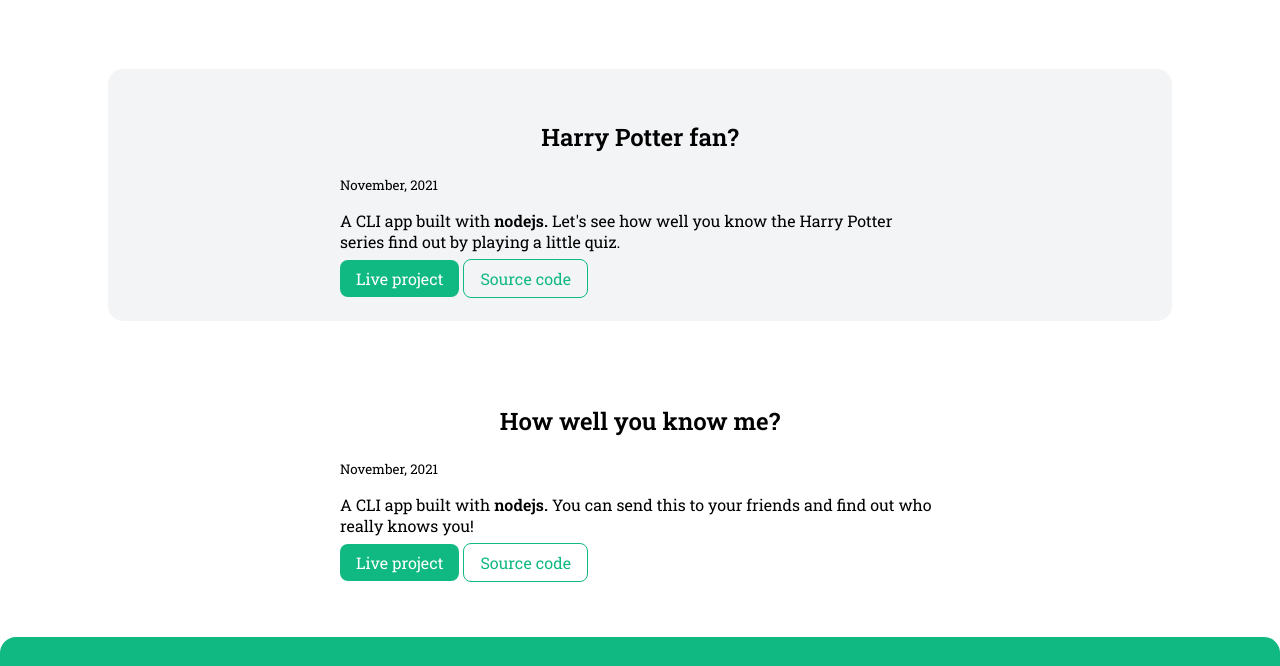
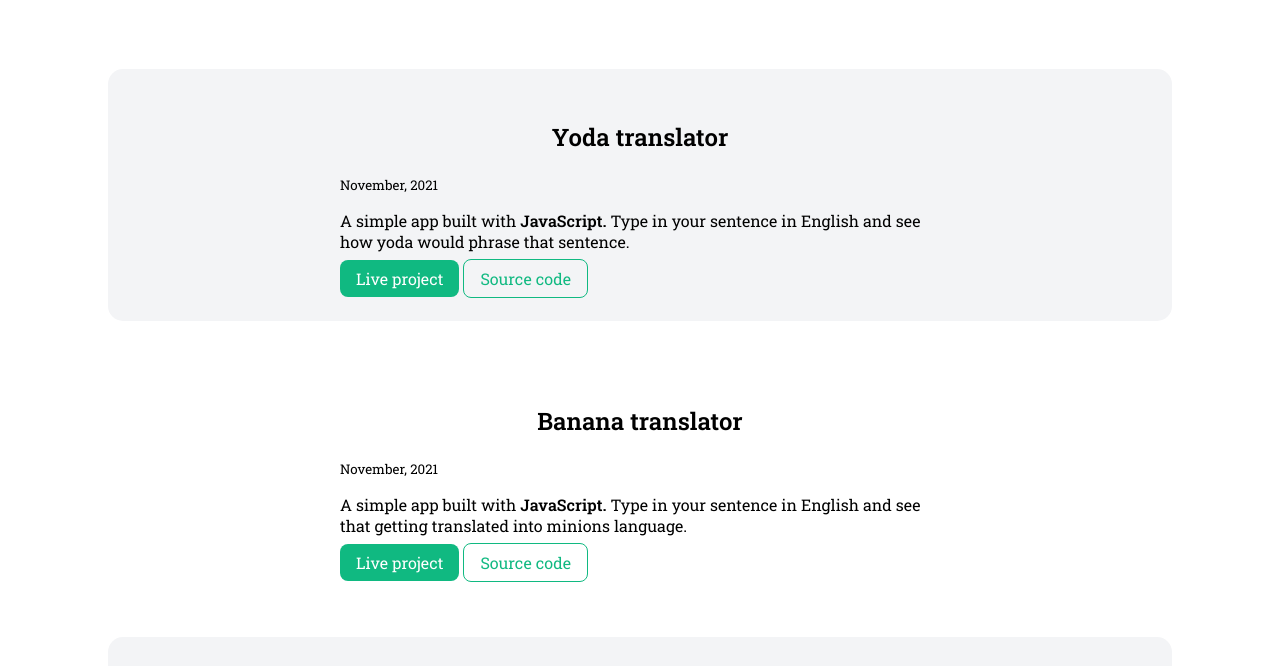
Before and after one commit to dipen2000/Dipen-chavda-portfolio, a plain HTML site: page projects.html in a window 1280 px wide. Shown: the part 481-1147 px from the top of the page. Drawn offline with Linux system fonts and the light colour scheme.

Commit message:
update : added sections in projects.html

```diff
--- a/projects.html
+++ b/projects.html
@@ -22,7 +22,24 @@
         <img class="hero-img" src="./images/projects-section.svg" />
         <h1 class="hero-heading">Have a look at my <span style="color : var(--primary-color)">Code</span></h1>
     </header>
-
+    <section class="section ow">
+        <div class="container container-center">
+            <h1>Yoda translator</h1>
+            <small>November, 2021</small>
+            <p>A simple app built with <strong>JavaScript.</strong> Type in your sentence in English and see how yoda would phrase that sentence.</p>
+            <a href="https://yoda-translate-star-wars.netlify.app/" class="link primary-link" target="_blank">Live project</a>
+            <a href="https://github.com/dipen2000/markseven-yoda-translator" class="link secondary-link" target="_blank">Source code</a>
+        </div>
+    </section>
+    <section class="section">
+        <div class="container container-center">
+            <h1>Banana translator</h1>
+            <small>November, 2021</small>
+            <p>A simple app built with <strong>JavaScript.</strong> Type in your sentence in English and see that getting translated into minions language.</p>
+            <a href="https://minions-lang-translator.netlify.app/" class="link primary-link" target="_blank">Live project</a>
+            <a href="https://github.com/dipen2000/marksix-banana-language" class="link secondary-link" target="_blank">Source code</a>
+        </div>
+    </section>
     <section class="section ow">
         <div class="container container-center">
             <h1>Harry Potter fan?</h1>
@@ -41,6 +58,7 @@
             <a href="https://github.com/dipen2000/markone-lvl0-CLI-quiz" class="link secondary-link" target="_blank">Source code</a>
         </div>
     </section>
+
     <footer class="footer">
         <div class="footer-header">Hanging out here</div>
         <ul class="social-links list-non-bullet">
```
Also changed, not shown: index.html (+2 -2 lines).
